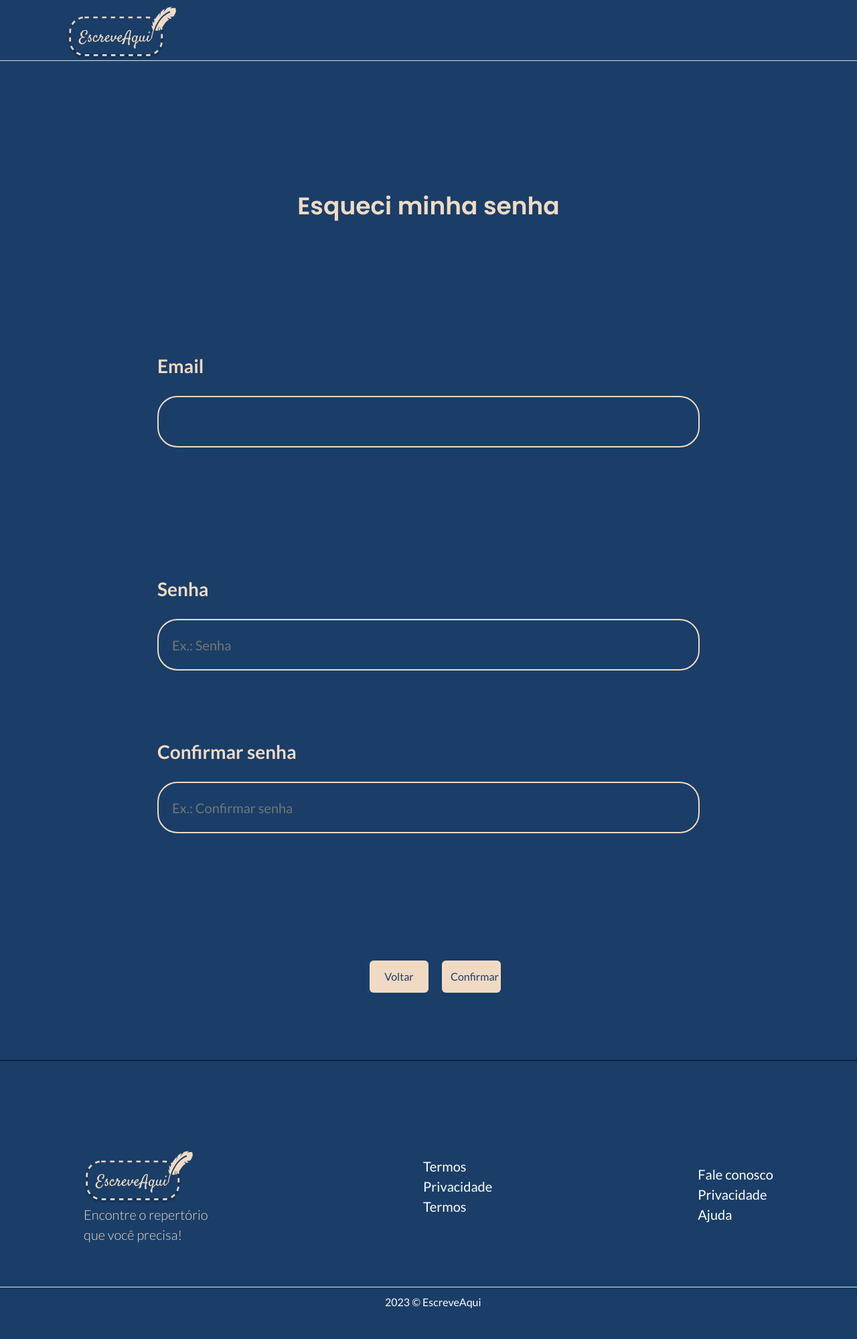
After one commit to Paulo-Ricardodev/EscreveAqui, a Flask app: page /usuario/esquecisenha in a window 1280 px wide. The commit adds this page. Shown: the whole page at 67% size. Run offline with Flask 3, Linux system fonts and the light colour scheme; parts of the project's set-up code (start-up, migrations or seed data) failed here and were passed over.

Commit message:
configurando função nova senha

```diff
--- a/controllers/usuarios.py
+++ b/controllers/usuarios.py
@@ -179,9 +179,30 @@ def autenticar():
 
 
 
-@bp_usuarios.route('/nova_senha')
+@bp_usuarios.route('/esquecisenha', methods=['GET', 'POST'])
 def nova_senha():
-  return ''
+  if request.method == 'GET':
+     return render_template('esquecisenha.html')
+  else:
+
+    email =  request.form.get('email')
+    senha = request.form.get('novasenha')
+    csenha = request.form.get('confirmar_senha')
+    usuario = Usuario.query.filter_by(email=email).first()
+
+    if usuario:
+
+      hashed_senha = bcrypt.generate_password_hash(senha).decode('utf-8')
+      if senha == csenha:
+        usuario.senha = hashed_senha
+        db.session.add(usuario)
+        db.session.commit()
+
+        return redirect(url_for('usuarios.login'))
+      return "senhas não coincidem"
+    return "usuario não encontrado"
+
+
 
 @bp_usuarios.route("/resultado/<int:id>")
 def repertorios_usuario(id):
--- a/decorators.py
+++ b/decorators.py
@@ -8,6 +8,6 @@ def admin_required(f):
     def decorated_function(*args, **kwargs):
         if not current_user.is_admin():
             # Se não for admin, redireciona para uma página de erro ou página inicial
-            return redirect(url_for('home'))  # Ou redirecionar para outra página
+            return redirect(url_for('index'))  # Ou redirecionar para outra página
         return f(*args, **kwargs)
     return decorated_function
--- a/main.py
+++ b/main.py
@@ -54,14 +54,6 @@ def nao_encontrada(e):
     # note that we set the 404 status explicitly
     return render_template('404.html'), 404
 
-def admin_required(f):
-    @wraps(f)
-    def decorated_function(*args, **kwargs):
-        if not current_user.is_admin():
-            # Se não for admin, redireciona para uma página de erro ou página inicial
-            return redirect(url_for('home'))  # Ou redirecionar para outra página
-        return f(*args, **kwargs)
-    return decorat
 
 
 if __name__ == "__main__":
--- /dev/null
+++ b/templates/esquecisenha.html
@@ -0,0 +1,37 @@
+{% extends 'base_editar.html' %}
+
+{% block conteudo %}
+
+<link rel="stylesheet" href="{{url_for('static', filename = 'style/base_editar.css')}}">
+
+<div class="d-flex justify-content-center fw-semibold margem">
+  <div class="subtitulo margem-grande">Esqueci minha senha</div>
+</div>
+
+
+<div class="d-flex justify-content-center fw-semibold margem">
+  <div>
+
+    <form method="post" enctype="multipart/form-data">
+
+      <div class="subtitulo2 margem-grande">Email</div> <br>
+       <div><input type="email" name="email" class="caixa-texto texto"></div>
+
+      <div class="subtitulo2 margem-grande">Senha</div> <br>
+       <div><input type="password" name="novasenha" class="caixa-texto texto" placeholder="Ex.: Senha"></div>
+
+      <div class="subtitulo2 margem-media">Confirmar senha</div> <br>
+       <div><input type="password" name="confirmar_senha" class="caixa-texto texto" placeholder="Ex.: Confirmar senha"></div>
+
+      <div class="margem-grande d-flex justify-content-center">
+        <button type="submit" class="btn botao">Voltar</button>
+        <button type="submit" class="btn botao">Confirmar</button>
+      </div>
+
+    </form>
+  </div>
+
+</div>
+
+
+{% endblock %}
--- a/templates/login.html
+++ b/templates/login.html
@@ -49,7 +49,7 @@
             </div>
 
             <div class="remember d-flex justify-content-between">
-              <a href="#" class=>Esqueci minha senha</a>
+              <a href="{{url_for('usuarios.nova_senha')}}" class=>Esqueci minha senha</a>
             </div>
 
              <!-- Exibir mensagens flash -->
```
Also changed, not shown: controllers/repertorios.py (+9 -1 lines), controllers/temas.py (+9 -2 lines), templates/meus_repertorios.html (+34 -21 lines).
